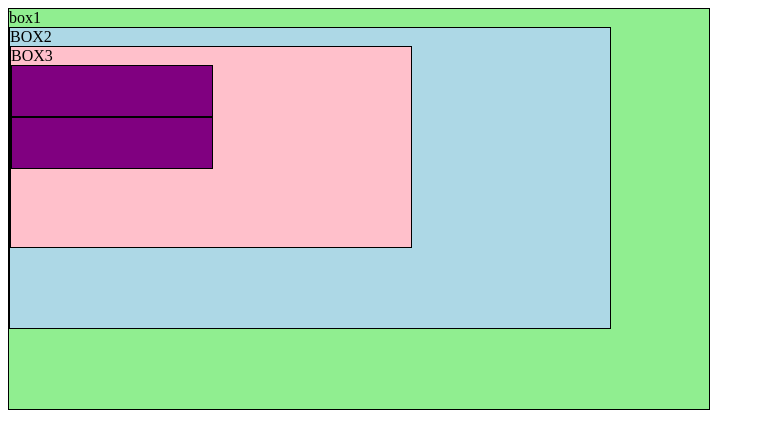
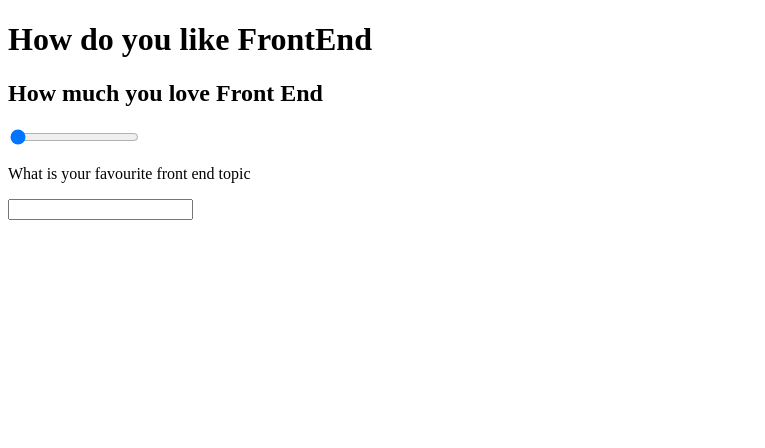
Before and after one commit to daniahih/appleSeeds-React, a React (Create React App) app: page / in a window 1280 px wide. Shown: the top 448 px of the page, without its empty margins (0-765 px from the left). Built offline with nearby package versions, Linux system fonts and the light colour scheme.

Commit message:
added 4.2

```diff
--- /dev/null
+++ b/src/components/4.2_Quiz/4.2_quiz.js
@@ -0,0 +1,53 @@
+// ● Each element has to be a component
+// ● You will have the following components:
+// Quiz, QuizTitle, Q1, Q1Title, Q1Input, Q2, Q2Title,
+// Q2Input
+// ○ Quiz: The overall container
+// ○ QuizTitle: Quiz title
+// ○ Q1: First question
+// ○ Q1Input: First questions input
+// and so on…
+// Think where the components belong. Who is the
+// father and who are the children.
+ const QuizTitle =()=>{
+    return <h1>
+        How do you like FrontEnd
+    </h1>
+ }
+  const Q1Title =()=>{
+    return <h2> How much you love Front End</h2>
+  }
+   const Q1Input = () =>{
+    return <input type='range' min='0' max='10' defaultValue='0'></input>
+   }
+
+  const Q1 =()=>{
+    return <div>
+<Q1Title/>
+<Q1Input/>
+
+    </div>
+
+  }
+  const Q2Title = () =>{
+     return <p> What is your favourite front end topic  </p>
+  }
+
+ const  Q2Input = () =>{
+    return <input type='text'></input>
+ }
+  const Q2 =() =>{
+    return <div>
+<Q2Title/>
+<Q2Input/>
+    </div>
+  }
+
+   const Quiz =() =>{
+    return <div>
+        <QuizTitle/>
+        <Q1/>
+        <Q2/>
+    </div>
+   }
+    export default Quiz;
--- a/src/index.js
+++ b/src/index.js
@@ -1,12 +1,11 @@
 import React from 'react';
 import ReactDOM from 'react-dom/client';
 import reportWebVitals from './reportWebVitals';
-import Boxes from './components/4.1_boxes/4.1_boxes';
-import './components/4.1_boxes/4.1.css'
+import Quiz from './components/4.2_Quiz/4.2_quiz';
 
 const root = ReactDOM.createRoot(document.getElementById('root'));
 root.render(
-    <Boxes/>
+   <Quiz/>
 
 );
 
```
